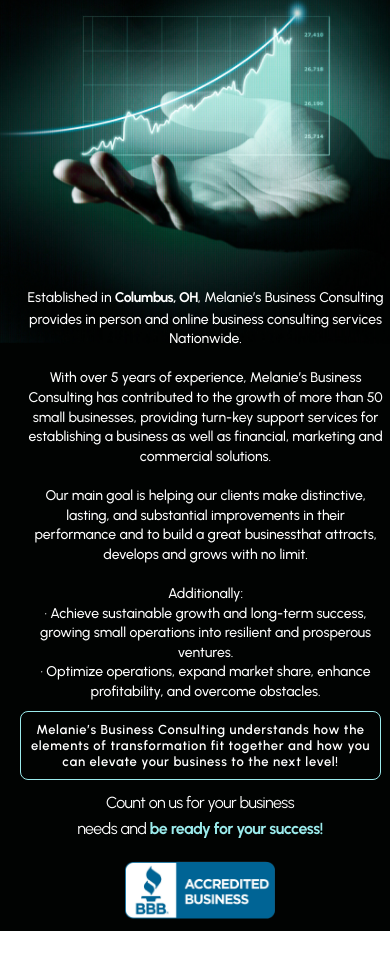
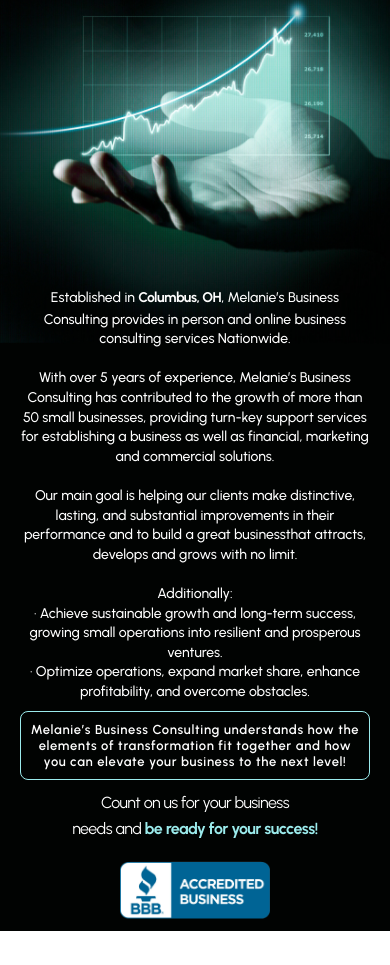
Before and after one commit to flaviasiv/Melanie, a website: page index.html in a window 390 px wide. Shown: the part 659-1624 px from the top of the page. Drawn offline with nearby package versions, Linux system fonts and the light colour scheme.

Commit message:
abouttext centralizados

```diff
--- a/css/style.css
+++ b/css/style.css
@@ -423,7 +423,8 @@ header {
     float: right;
 }
 .abouttext p{
-    width: 431.135px;
+    width: 100%;
+    max-width: 431.135px;
     font-size: 14px;
     font-style: normal;
     font-weight: 500;
@@ -434,7 +435,8 @@ header {
     font-size: 14px;
 }
 .abouttext h6{
-    width: 431.135px;
+    width: 100%;
+    max-width: 431.135px;
     font-size: 14px;
     font-style: normal;
     font-weight:700;
@@ -446,6 +448,7 @@ header {
     padding: 10;
 }
 .abouttext span{
+    width: 100%;
     max-width: 350;
     font-size: 20px;
     font-style: normal;
@@ -477,7 +480,8 @@ header {
         height: 1000;
     }
     .abouttext{
-        max-width: 350px;
+    width: 100%;
+    max-width: 350px;
     }
     .abouttext h2{
         font-size: 32px;
@@ -487,7 +491,8 @@ header {
         margin-top: 14px;
     }
     .abouttext p{
-        width: 401.135px;
+    width: 100%;
+    max-width: 401.135px;
         line-height: 105%;
     }
     .abouttext p span{
@@ -505,7 +510,8 @@ header {
         padding: 10;
     }
     .abouttext span{
-        max-width: 350;
+    width: 100%;
+    max-width: 350;
         font-size: 18px;
         line-height: 100%;
         letter-spacing: 0.8px;
@@ -530,11 +536,11 @@ header {
     position: relative;
     width: 100%;
     max-width: 440px;
-    margin: auto;
-    display: block;
+    margin: 0 auto;
+    display: flex;
     text-align: center;
     flex-direction: column;
-    padding:0 15 0 15;
+    padding:0;
     color: var(--off-white, #FFF);
     font-family: 'Urbanist';
 }
@@ -548,10 +554,8 @@ header {
     margin-bottom: 290;
 }
 .about h2 svg{
-    display: flex;
+    margin: auto;
     margin-top: 14px;
-    left: 50%;
-    transform: translateX(185%);
 }
 .abouttext{
     display: flex;
@@ -561,7 +565,8 @@ header {
     margin: auto;
 }
 .abouttext p{
-    width: 361.135px;
+    width: 100%;
+    max-width: 360px;
     font-size: 14px;
     font-style: normal;
     font-weight: 500;
@@ -574,8 +579,8 @@ header {
 }
 .abouttext h6{
     display: block;
+    width: 100%;
     max-width: 361.135px;
-
     font-size: 13px;
     font-style: normal;
     font-weight:600;
@@ -583,10 +588,11 @@ header {
     letter-spacing: 0.7;
     border: 1px solid #9BEBEC;
     border-radius: 8px;
-    margin: auto -5;
-    padding: 10;
+    margin: auto;
+    padding: 10px 8px;
 }
 .abouttext span{
+    width: 100%;
     max-width: 350;
     font-size: 16px;
     font-style: normal;
--- a/index.html
+++ b/index.html
@@ -276,8 +276,7 @@
                 </ul>
             </div>
 
-          <swiper-container class="mySwiper4 reveal cards" pagination="true" pagination-clickable="true" navigation="true" space-between="0"
-          loop="true">
+          <swiper-container class="mySwiper4 reveal cards" pagination="true" pagination-clickable="true" navigation="true" space-between="0" loop="true" autoplay-delay="6000">
           <swiper-slide>
             <div class="swiper4card card1">
               <svg width="44" height="44" viewBox="0 0 44 44" fill="none" xmlns="http://www.w3.org/2000/svg">
```
